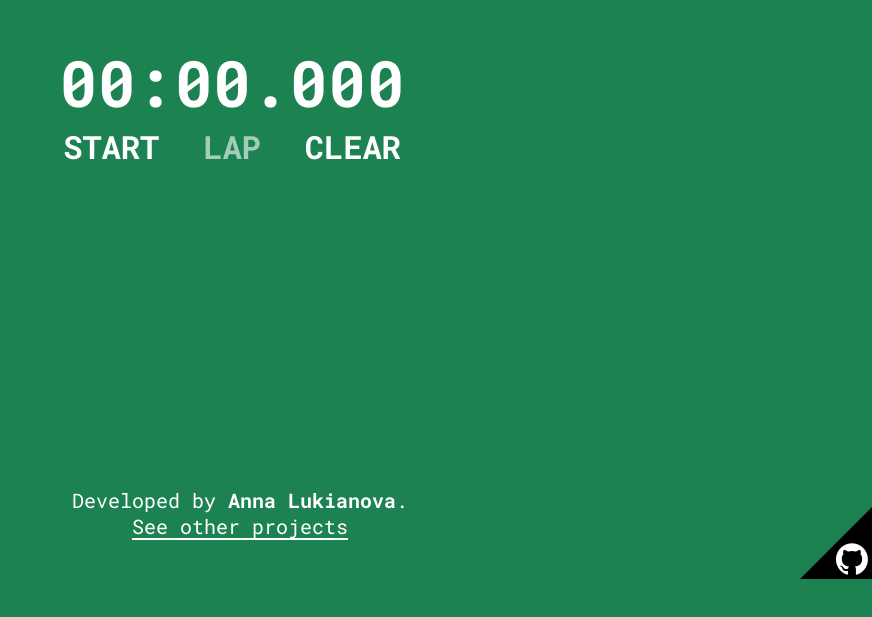
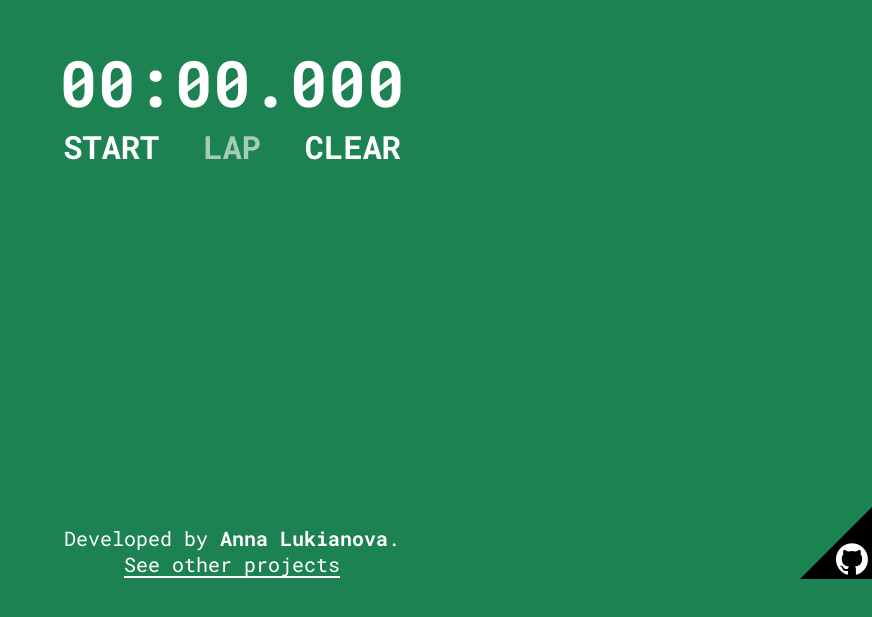
Before and after one commit to iamlana/timer, an Angular app: page / in a window 1280 px wide. Shown: the part 221-838 px from the top of the page, without its empty margins (408-1280 px from the left). Built offline with nearby package versions, Linux system fonts and the light colour scheme.

Commit message:
Fix styles for large screen

```diff
--- a/src/app/developer-info/developer-info.component.css
+++ b/src/app/developer-info/developer-info.component.css
@@ -1,8 +1,6 @@
 .developer-info {
   display: block;
-  width: 100%;
-  position: fixed;
-  bottom: 40px;
+  margin-bottom: 40px;
   background-color: #1d8251;
 }
 
--- a/src/styles.css
+++ b/src/styles.css
@@ -11,6 +11,7 @@ body {
   display: flex;
   flex-direction: column;
   padding-top: 20%;
+  margin: 0 auto;
 }
 
 .stop-watch--clocks {
@@ -41,7 +42,7 @@ body {
   margin: 18px auto;
   width: 100%;
   padding: 0;
-  height: 50vh;
+  height: 40vh;
   overflow: scroll;
 }
 
```
